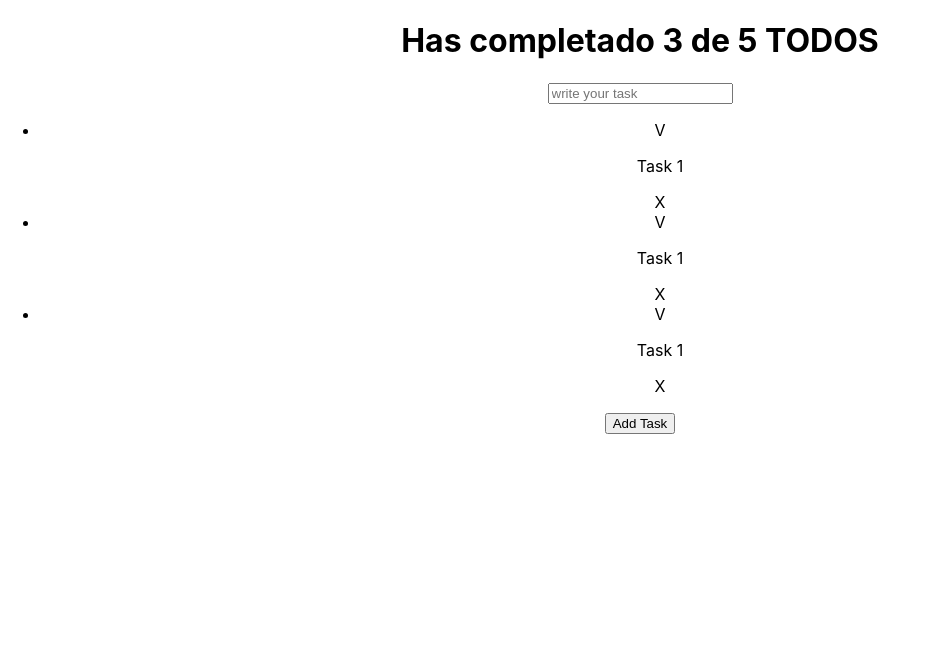
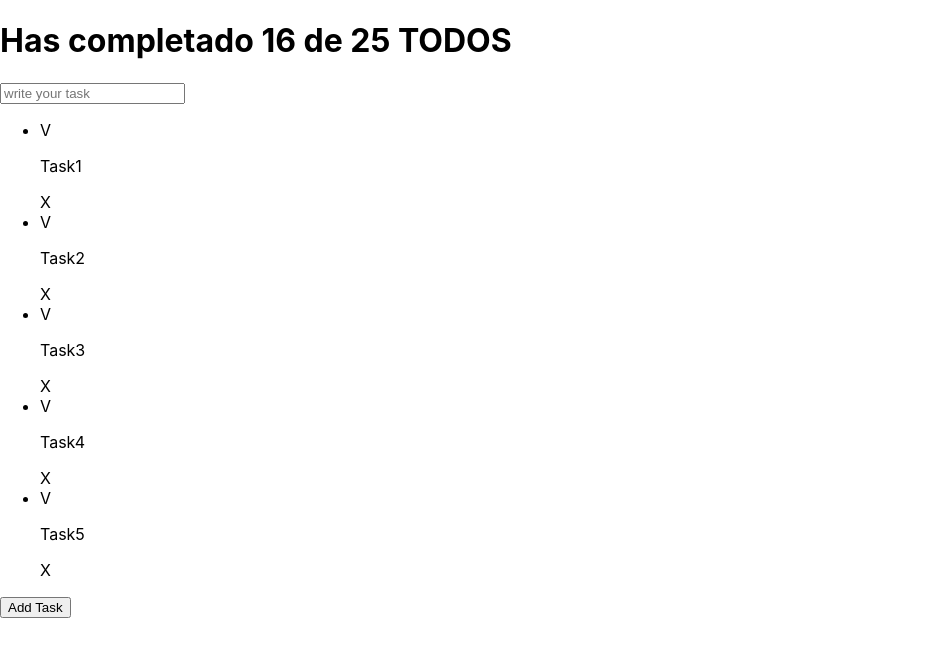
Before and after one commit to cristianDevia/task-manager-react, a React (Create React App) app: page / in a window 1280 px wide. Shown: the top 656 px of the page, without its empty margins (0-941 px from the left). Built offline with nearby package versions, Linux system fonts and the light colour scheme.

Commit message:
add props to components

```diff
--- a/src/App.js
+++ b/src/App.js
@@ -5,17 +5,28 @@ import { TodoSearch } from "./components/TodoSearch";
 import { TodoList } from "./components/TodoList";
 import { CreateTodoButton } from "./components/CreateTodoButton";
 function App() {
+  const defaultTodos = [
+    { text: "Task1", completed: false },
+    { text: "Task2", completed: true },
+    { text: "Task3", completed: false },
+    { text: "Task4", completed: true },
+    { text: "Task5", completed: false },
+  ];
   return (
-    <div className="App">
-      <TodoCounter />
+    <>
+      <TodoCounter completed={16} total={25} />
       <TodoSearch />
       <TodoList>
-        <TodoItem />
-        <TodoItem />
-        <TodoItem />
+        {defaultTodos.map((todo) => (
+          <TodoItem
+            key={todo.text}
+            taskText={todo.text}
+            completed={todo.completed}
+          />
+        ))}
       </TodoList>
       <CreateTodoButton />
-    </div>
+    </>
   );
 }
 export default App;
--- a/src/components/TodoCounter.js
+++ b/src/components/TodoCounter.js
@@ -1,4 +1,4 @@
-function TodoCounter() {
-  return <h1>Has completado 3 de 5 TODOS</h1>;
+function TodoCounter({ total, completed }) {
+  return <h1>{`Has completado ${completed} de ${total} TODOS`}</h1>;
 }
 export { TodoCounter };
--- a/src/components/TodoItem.js
+++ b/src/components/TodoItem.js
@@ -1,8 +1,8 @@
-function TodoItem() {
+function TodoItem({ taskText, completed }) {
   return (
     <li>
       <span>V</span>
-      <p>Task 1</p>
+      <p>{`${taskText}`}</p>
       <span>X</span>
     </li>
   );
--- a/src/components/TodoList.js
+++ b/src/components/TodoList.js
@@ -1,5 +1,4 @@
-function TodoList(props) {
-  const { children } = props;
+function TodoList({ children }) {
   return <ul>{children}</ul>;
 }
 export { TodoList };
```
